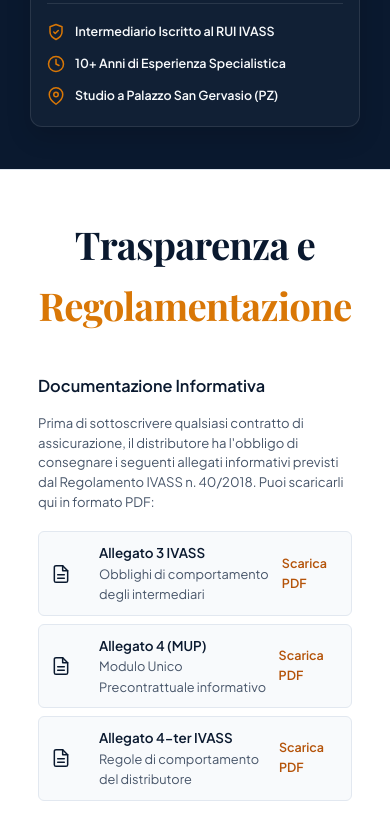
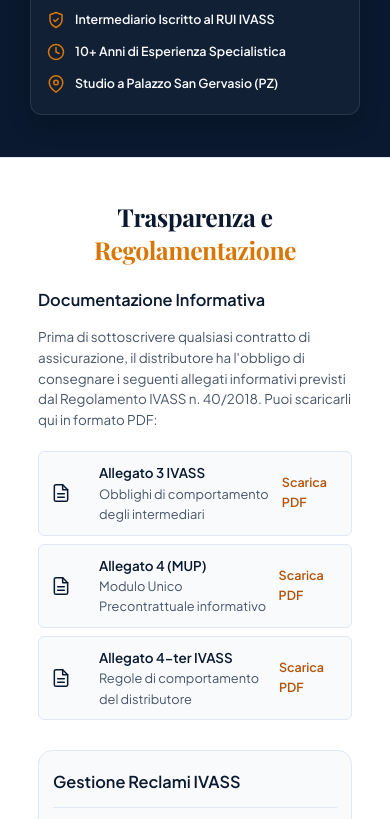
Before and after one commit to mikconte/assicurazioni-website, a website: page index.html in a window 390 px wide. Shown: the part 1515-2334 px from the top of the page. Drawn offline with nearby package versions, Linux system fonts and the light colour scheme; a web font is replaced by a local one.

Commit message:
Edit CSS Transparency section

```diff
--- a/css/styles.css
+++ b/css/styles.css
@@ -1326,18 +1326,20 @@
 
   /* Sezione Trasparenza & Regolamentazione su Mobile */
   .transparency-section {
-    padding: 44px 0;
+    padding: 42px 0;
   }
   .transparency-section .container {
-    padding: 0 38px;
+    padding-left: 38px;
+    padding-right: 38px;
+  }
+  .transparency-section .section-title {
+    font-size: 1.55rem !important;
+    line-height: 1.35;
+    margin-bottom: 20px !important;
   }
   .transparency-section p {
-    font-size: 0.82rem !important;
-    line-height: 1.5;
-  }
-  .section-title {
-    font-size: 1.50rem;
-    margin-bottom: 32px;
+    font-size: 0.84rem !important;
+    line-height: 1.55;
   }
   .transparency-grid {
     grid-template-columns: 1fr;
```
